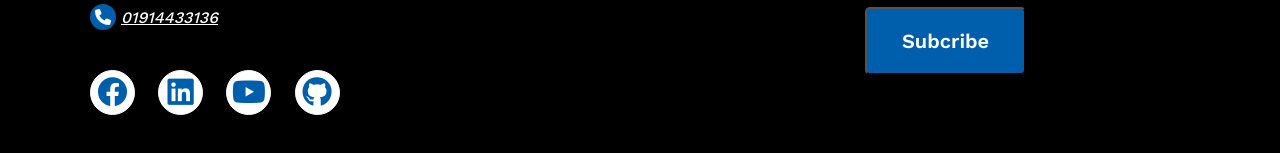
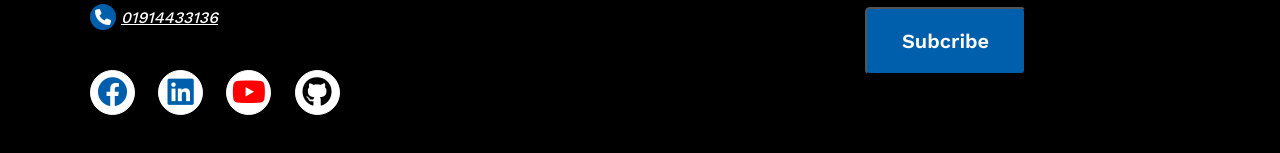
Before and after one commit to tanvir-hossen49/new-year, a plain HTML site: page index.html in a window 1280 px wide. Shown: the part 3549-3702 px from the top of the page. Drawn offline with nearby package versions, Linux system fonts and the light colour scheme.

Commit message:
fix error

```diff
--- a/index.html
+++ b/index.html
@@ -144,8 +144,10 @@
                     <a href="https://www.facebook.com/golam.aziz.31/" title="facebook"><i
                             class="fa-brands fa-facebook"></i></a>
                     <a href="http://www.linkedin.com" title="linkedin"><i class="fa-brands fa-linkedin"></i></a>
-                    <a href="https://www.youtuve.com" title="youtuve"><i class="fa-brands fa-youtube"></i></a>
-                    <a href="https://github.com/tanvir-hossen49" title="github"><i class="fa-brands fa-github"></i></a>
+                    <a href="https://www.youtuve.com" title="youtuve" style="color:red;"><i
+                            class="fa-brands fa-youtube"></i></a>
+                    <a href="https://github.com/tanvir-hossen49" title="github" class="github"><i
+                            class="fa-brands fa-github"></i></a>
                 </div>
             </div>
             <div class="footer-right">
--- a/styles/style.css
+++ b/styles/style.css
@@ -184,16 +184,20 @@ footer {
   border: 1px solid #fff;
   transition: all 0.5s;
 }
+.footer-section .social-media a.github {
+  color: #000;
+}
+.footer-section .social-media a:hover {
+  color: #fff;
+  background-color: #000;
+}
 .footer-section .social-media a i {
   position: absolute;
   top: 50%;
   left: 50%;
   transform: translate(-50%, -50%);
 }
-.social-media a:hover {
-  color: #fff;
-  background-color: #000;
-}
+
 footer .subcribe-btn {
   color: #fff;
   background-color: #005fac;
```
